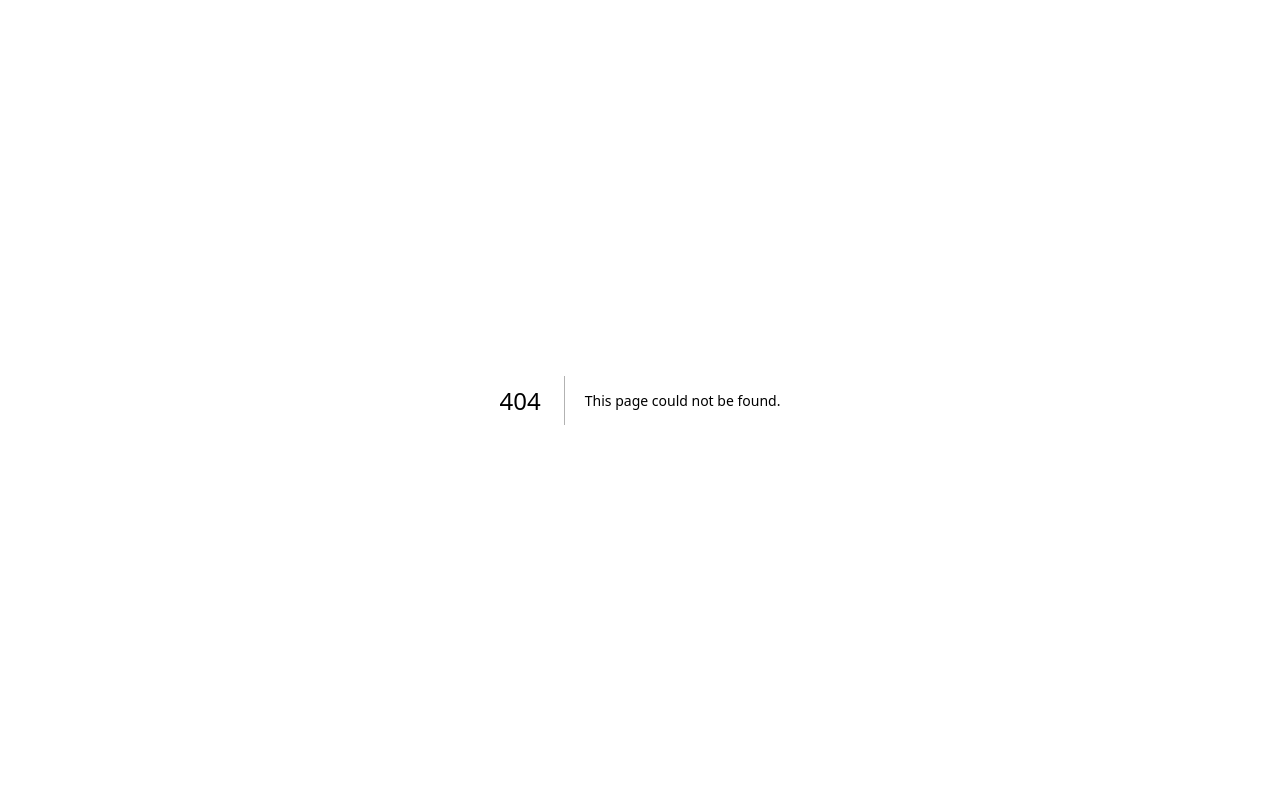
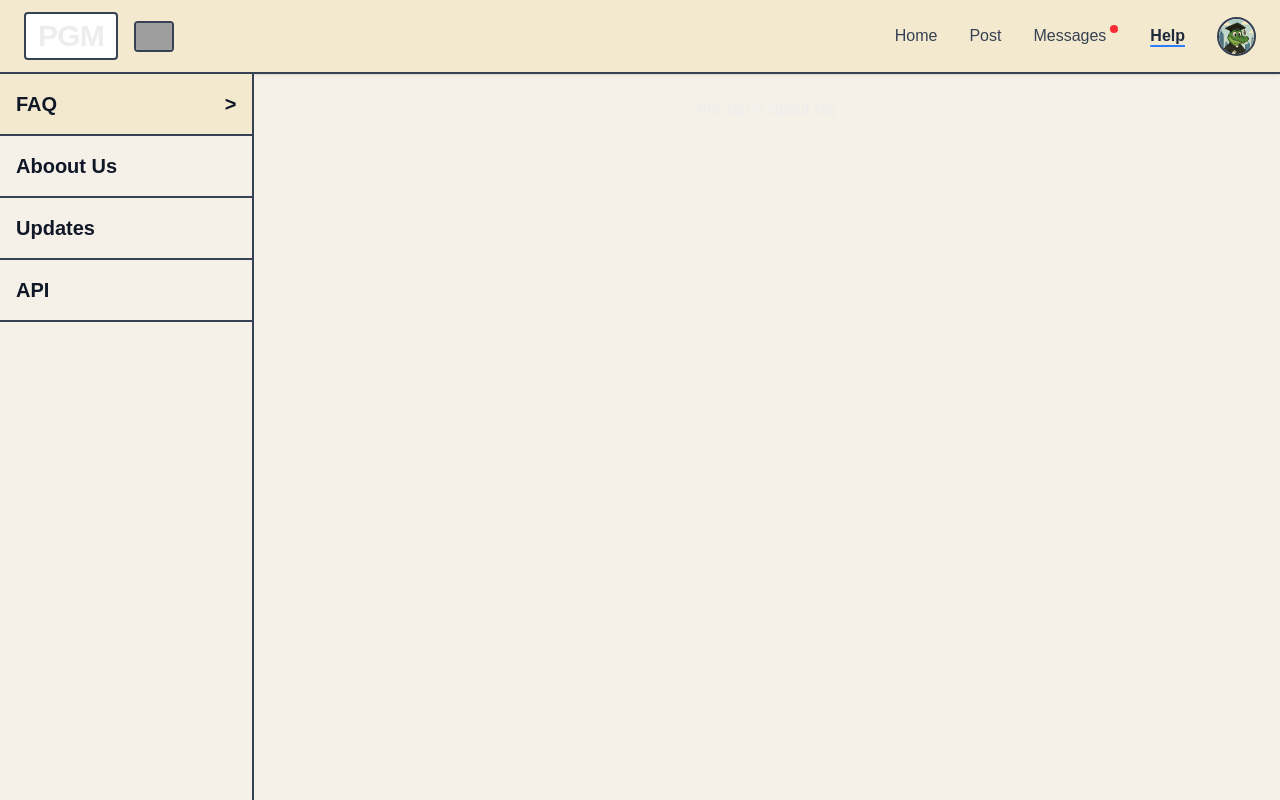
Before and after one commit to Myrtte/Post-Grad-Matcher, a Next.js app in the folder pgm-app/: page /help in a window 1280 px wide. Before the commit this address had no page. Built offline with nearby package versions, Linux system fonts and the light colour scheme; grey boxes are pictures that could not be loaded.

Commit message:
Set up help page

```diff
--- /dev/null
+++ b/pgm-app/app/help/page.tsx
@@ -0,0 +1,60 @@
+"use client";
+
+import { useState } from "react";
+import Navbar from "@/components/Navbar";
+
+export default function HelpPage() {
+  const [selected, setSelected] = useState<string>("faq");
+
+  return (
+    <div className="flex h-screen w-full flex-col bg-pastel-light">
+      <Navbar selectedPage={"Help"}/>
+
+      {/* Main Content */}
+      <div className="flex flex-1 overflow-hidden">
+        {/* Chat List Sidebar */}
+        <div className="w-80 border-r-2 border-gray-700">
+          <div className="overflow-y-auto" style={{ height: 'calc(100vh - 130px)' }}>
+            <div
+              className={`border-b-2 border-gray-700 p-4 cursor-pointer flex justify-between hover:bg-pastel-hover ${selected === "faq" ? "bg-pastel" : ""}`}
+              onClick={() => setSelected("faq")}
+            >
+              <span className="text-gray-900 font-bold text-xl">FAQ</span>
+              <span className="text-gray-900 font-bold text-xl">{selected === "faq" ? `>` : ""}</span>
+            </div>
+
+            <div
+              className={`border-b-2 border-gray-700 p-4 cursor-pointer flex justify-between hover:bg-pastel-hover ${selected === "about us" ? "bg-pastel" : ""}`}
+              onClick={() => setSelected("about us")}
+            >
+              <span className="text-gray-900 font-bold text-xl">Aboout Us</span>
+              <span className="text-gray-900 font-bold text-xl">{selected === "about us" ? `>` : ""}</span>
+            </div>
+
+            <div
+              className={`border-b-2 border-gray-700 p-4 cursor-pointer flex justify-between hover:bg-pastel-hover ${selected === "updates" ? "bg-pastel" : ""}`}
+              onClick={() => setSelected("updates")}
+            >
+              <span className="text-gray-900 font-bold text-xl">Updates</span>
+              <span className="text-gray-900 font-bold text-xl">{selected === "updates" ? `>` : ""}</span>
+            </div>
+
+            <div
+              className={`border-b-2 border-gray-700 p-4 cursor-pointer flex justify-between hover:bg-pastel-hover ${selected === "api" ? "bg-pastel" : ""}`}
+              onClick={() => setSelected("api")}
+            >
+              <span className="text-gray-900 font-bold text-xl">API</span>
+              <span className="text-gray-900 font-bold text-xl">{selected === "api" ? `>` : ""}</span>
+            </div>
+
+          </div>
+        </div>
+
+        {/* Help Tab Area */}
+        <div className="flex w-full justify-center p-6">
+          <span>this tab is about {selected}</span>
+        </div>
+      </div>
+    </div>
+  );
+}
--- a/pgm-app/app/messages/page.tsx
+++ b/pgm-app/app/messages/page.tsx
@@ -1,7 +1,6 @@
 "use client";
 
 import { useState } from "react";
-import Link from "next/link";
 
 import { db } from "@/firebase";
 import { addDoc, collection, serverTimestamp } from "firebase/firestore";
--- a/pgm-app/components/Navbar.jsx
+++ b/pgm-app/components/Navbar.jsx
@@ -47,7 +47,7 @@ export default function Navbar ({ selectedPage }) {
               <span className="inline-block w-2 h-2 bg-red-500 rounded-full ml-1 mb-2"></span>
             )}
           </Link>
-          <Link href="#" className={selectedPage === "Help" ? linkSelected : linkNotSelected}>
+          <Link href="/help" className={selectedPage === "Help" ? linkSelected : linkNotSelected}>
             Help
           </Link>
 
```
